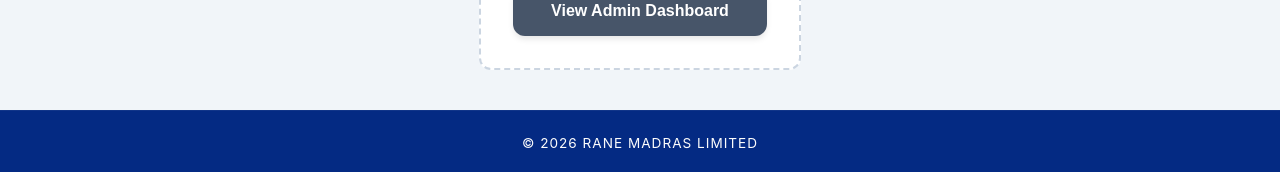
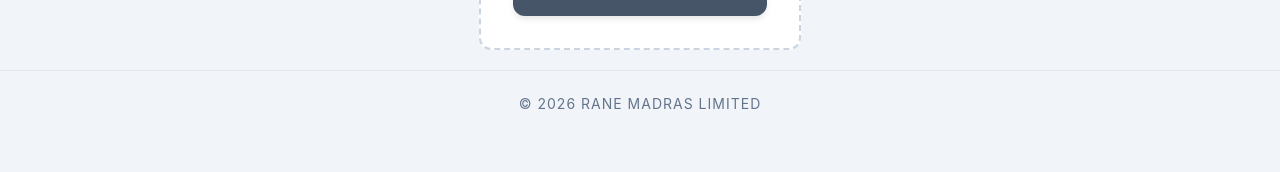
Before and after one commit to azardeensd/QCC_QIT, a React (Create React App) app: page / in a window 1280 px wide. Shown: the part 1024-1196 px from the top of the page. After the commit the page ends 1160 px from the top, so only its background shows below. Built offline with nearby package versions, Linux system fonts and the light colour scheme; no server answers; the database is empty.

Commit message:
Update App.css

```diff
--- a/src/App.css
+++ b/src/App.css
@@ -45,3 +45,32 @@
 .app-wrapper {
   animation: fadeIn 0.8s ease-in-out;
 }
+
+/* App.css */
+
+.app-wrapper {
+  display: flex;
+  flex-direction: column;
+  min-height: 100dvh; /* Use dynamic viewport height for mobile */
+  width: 100%;
+  overflow-x: hidden; /* Prevents horizontal jitter */
+}
+
+.content-area {
+  flex: 1; /* This pushes the footer to the bottom of the screen */
+  display: flex;
+  flex-direction: column;
+  align-items: center;
+  width: 100%;
+  padding: 20px 0;
+}
+
+.app-footer {
+  text-align: center;
+  padding: 1.5rem;
+  background-color: #f1f5f9;
+  color: #64748b;
+  font-size: 0.875rem;
+  border-top: 1px solid #e2e8f0;
+  width: 100%;
+}
```
